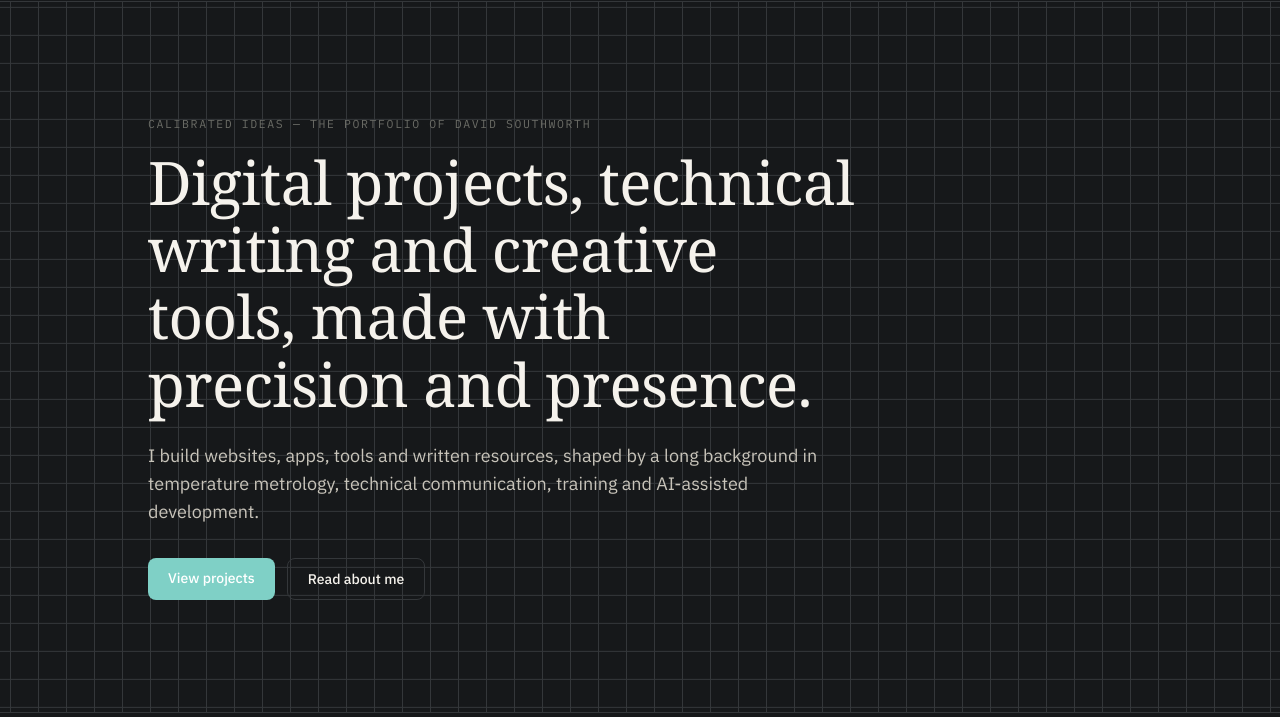
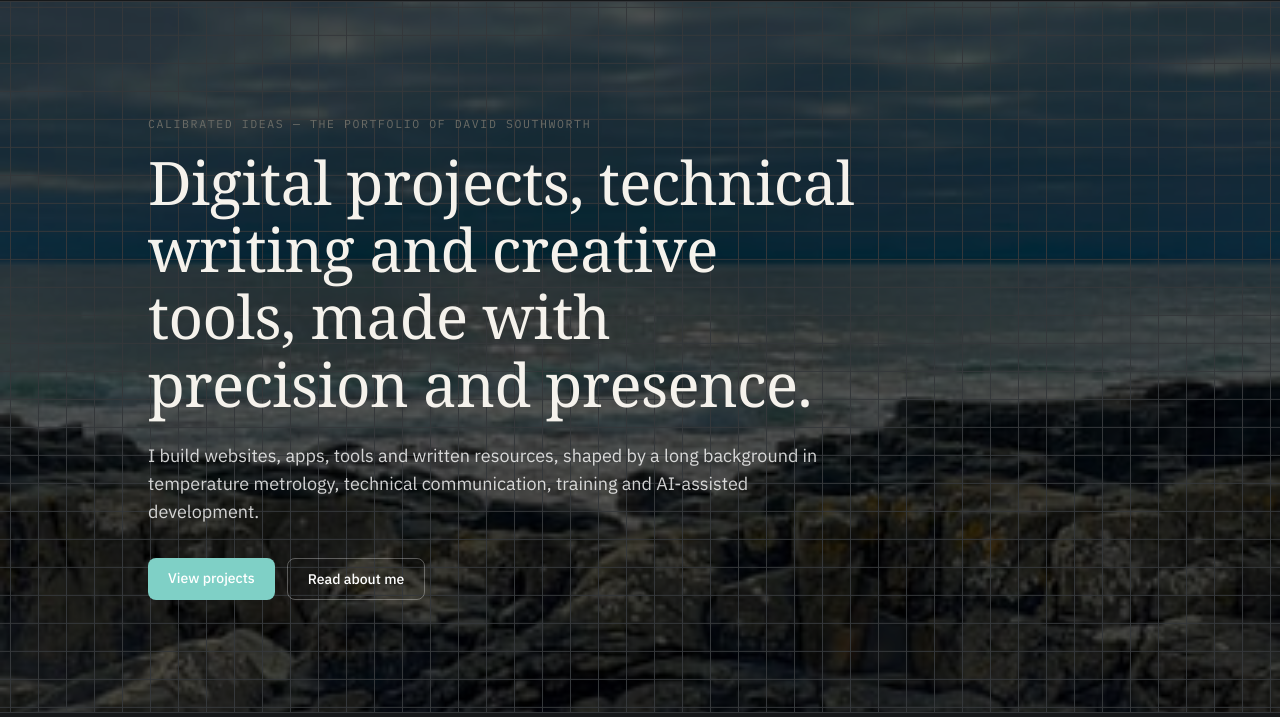
Before and after one commit to Dtwo-sys/portfolio, an Astro site: page / in a window 1280 px wide. Shown: the part 83-800 px from the top of the page. Built offline with nearby package versions, Linux system fonts and the light colour scheme; Astro itself is replaced by a stand-in of ours.

Commit message:
Add coastal photo background to homepage hero

```diff
--- a/src/pages/index.astro
+++ b/src/pages/index.astro
@@ -15,13 +15,22 @@ const featured = projects
 <BaseLayout>
   <!-- Hero -->
   <section class="relative overflow-hidden border-b border-[var(--rule)]">
-    <div class="bg-graph pointer-events-none absolute inset-0 opacity-40" aria-hidden="true"></div>
+    <img
+      src={`${base}/images/photography/photo-02.jpg`}
+      alt=""
+      aria-hidden="true"
+      class="pointer-events-none absolute inset-0 h-full w-full object-cover object-[50%_40%]"
+      loading="eager"
+      decoding="async"
+    />
+    <div class="pointer-events-none absolute inset-0 bg-black/65" aria-hidden="true"></div>
+    <div class="bg-graph pointer-events-none absolute inset-0 opacity-15" aria-hidden="true"></div>
     <div class="relative mx-auto max-w-5xl px-5 py-20 sm:py-28">
-      <p class="label-mark">Calibrated Ideas — the portfolio of {SITE.author}</p>
-      <h1 class="mt-4 max-w-3xl text-4xl leading-tight sm:text-6xl">
+      <p class="label-mark text-white/70">Calibrated Ideas — the portfolio of {SITE.author}</p>
+      <h1 class="mt-4 max-w-3xl text-4xl leading-tight text-white sm:text-6xl">
         Digital projects, technical writing and creative tools, made with precision and presence.
       </h1>
-      <p class="mt-6 max-w-2xl text-lg text-[var(--fg-soft)]">
+      <p class="mt-6 max-w-2xl text-lg text-white/80">
         I build websites, apps, tools and written resources, shaped by a long background in
         temperature metrology, technical communication, training and AI-assisted development.
       </p>
@@ -34,7 +43,7 @@ const featured = projects
         </a>
         <a
           href={`${base}/about/`}
-          class="rounded-lg border border-[var(--rule)] px-5 py-2.5 text-sm font-medium transition-colors hover:border-[var(--accent)] hover:text-[var(--accent)]"
+          class="rounded-lg border border-white/30 px-5 py-2.5 text-sm font-medium text-white transition-colors hover:border-[var(--accent)] hover:text-[var(--accent)]"
         >
           Read about me
         </a>
```
